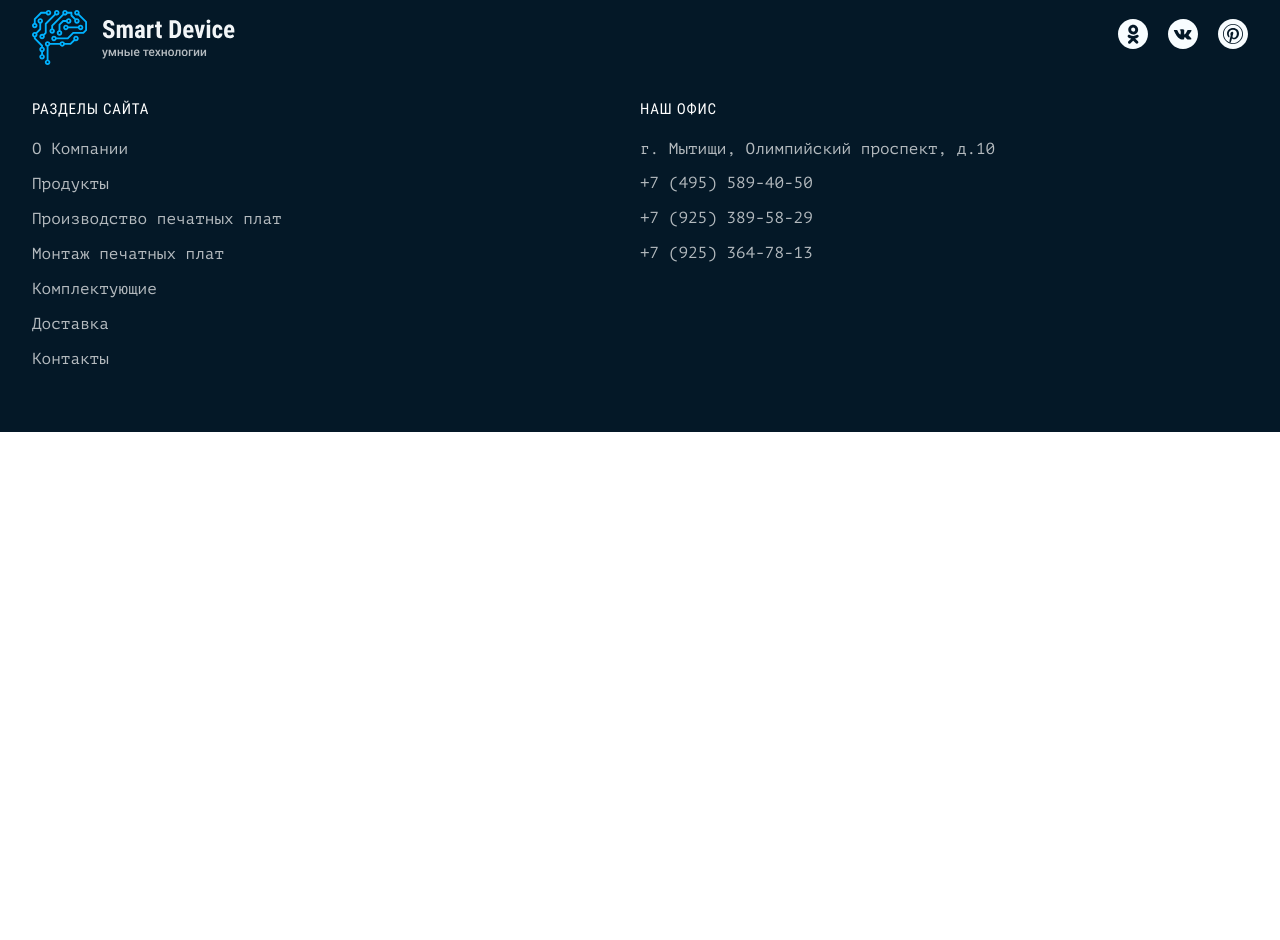
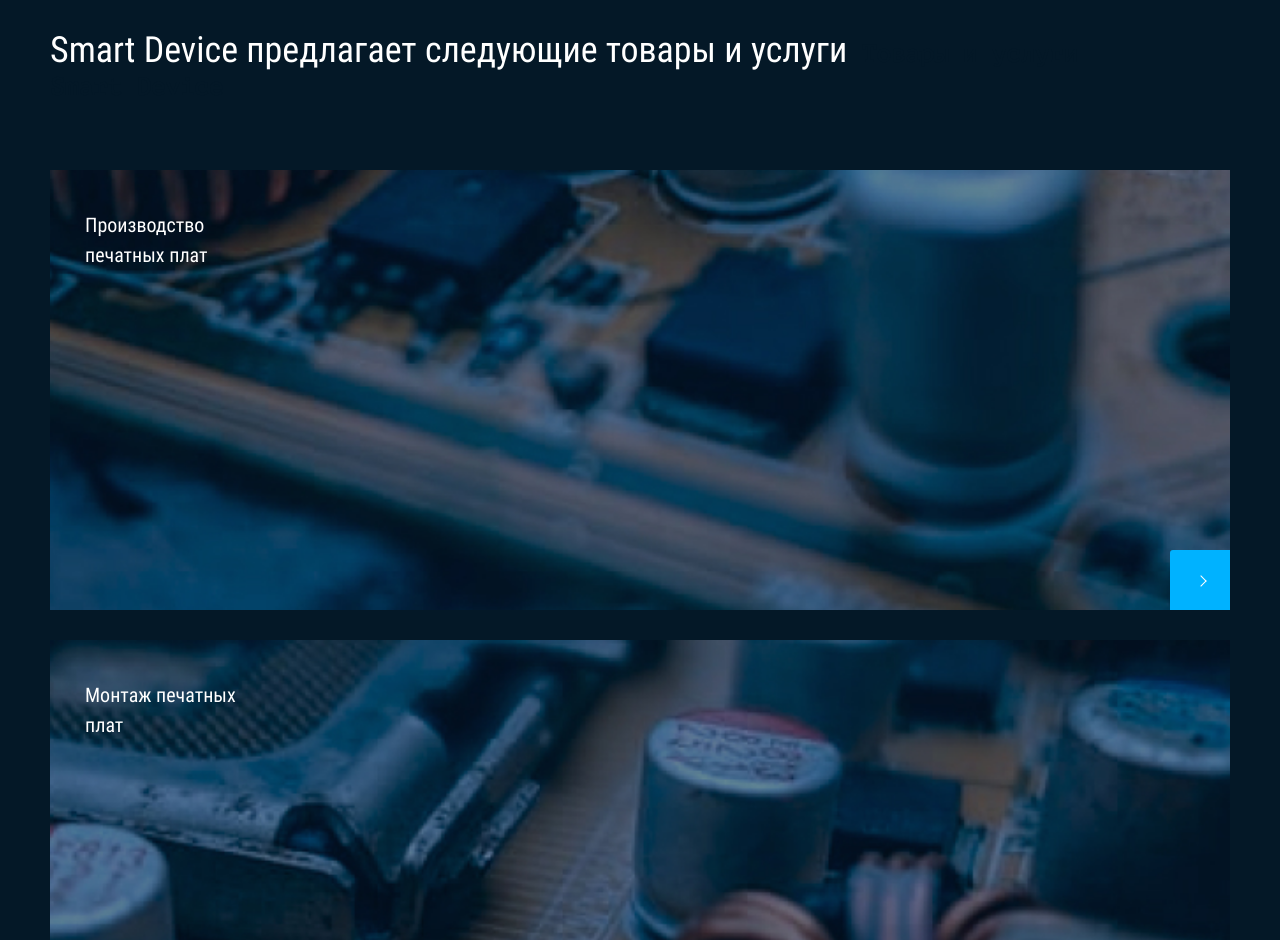
Before and after one commit to ArturLimaiko/SmartDevice, a website built with webpack: page source/index.html in a window 1280 px wide. Shown: the part 1860-2800 px from the top of the page. Before the commit the page ends 2292 px from the top, so only its background shows below. Built offline with nearby package versions, Linux system fonts and the light colour scheme; files whose address does not match are found by name.

Commit message:
выполнил верстку блока каталог услуг, не решил проблему с размерами картинок

```diff
--- a/source/index.html
+++ b/source/index.html
@@ -136,6 +136,7 @@
       </ul>
     </section>
 
+<!-- О компании -->
     <section class="about" >
       <div class="about__box" data-accordion="parent">
         <div class="about__content" data-accordion="element">
@@ -162,6 +163,60 @@
         </div>
       </div>
     </section>
+
+    <!-- Каталог услуг -->
+<section class="services">
+  <div class="services__container">
+    <h2 >
+      <span class="services__desktop">Smart Device предлагает следующие товары и услуги</span>
+      <span class="services__mobile">Товары и услуги <br> Smart Device</span>
+    </h2>
+    <ul class="services__list">
+      <li class="services__item services__item--one">
+        <a href="#" class="services__link">
+          <p>
+            Производство печатных плат
+          </p>
+          <picture>
+            <source media="(max-width:767px)" srcset="./img/mobile-catalog-first.png 1x, ./img/mobile-catalog-first@2x.png 2x" >
+            <source media="(max-width:1919px)" srcset="./img/catalog-first-tablet.jpg 1x, ./img/catalog-first-tablet@2x.jpg 2x" >
+            <img src="./img/catalog-first.jpg" srcset="./img/catalog-first@2x.jpg 2x" width="350" height="650" alt="Производство плат">
+          </picture>
+          <div class="services__button">
+            <span class="visually-hidden">Перейти на страницу каталога</span>
+          </div>
+        </a>
+      </li>
+      <li class="services__item services__item-two">
+        <a href="#" class="services__link">
+          <p>Монтаж печатных плат</p>
+          <picture>
+            <source media="(max-width:767px)" srcset="./img/mobile-catalog-second.png 1x, ./img/mobile-catalog-second@2x.png 2x" width="270" height="250">
+            <source media="(max-width: 1919px)" srcset="./img/catalog-second-tablet.jpg 1x, ./img/catalog-second-tablet@2x.jpg 2x" width="670" height="250">
+            <img src="./img/catalog-second.png" srcset="./img/catalog-second@2x.png 2x" width="350" height="650" alt="Монтаж плат">
+          </picture>
+          <div class="services__button">
+            <span class="visually-hidden">Перейти на страницу каталога</span>
+          </div>
+        </a>
+      </li>
+      <li class="services__item services__item--three">
+        <a href="#" class="services__link">
+          <p>Комплектующие для светотехники</p>
+          <picture>
+            <source media="(max-width:767px)" srcset="./img/mobile-catalog-third.png 1x, ./img/mobile-catalog-third.png@2x 2x" width="270" height="250">
+            <source media="(max-width: 1919px)" srcset="./img/catalog-third-tablet.jpg 1x, ./img/catalog-third-tablet@2x.jpg 2x" width="670" height="250">
+            <img src="./img/catalog-third.png" srcset="./img/catalog-third@2x.png" width="350" height="650" alt="Комплектующие">
+          </picture>
+          <div class="services__button">
+            <span class="visually-hidden">Перейти на страницу каталога</span>
+          </div>
+        </a>
+      </li>
+    </ul>
+  </div>
+</section>
+
       </main>
       <!-- Футер -->
       <footer class="footer">
--- /dev/null
+++ b/source/sass/blocks/services.scss
@@ -0,0 +1,137 @@
+.services__container {
+  background-color: $color-deep-pearl;
+  padding: 50px 350px 170px;
+  margin: 0 auto;
+
+  @media (max-width: ($vp-1920 - 1px)) {
+    padding: 50px;
+  }
+
+  @media (max-width: ($vp-768 - 1px)) {
+    padding: 50px 25px 86px;
+  }
+}
+
+.services__desktop {
+  font-family: $ff-roboto-condensed;
+  font-style: normal;
+  font-weight: 400;
+  font-size: 36px;
+  line-height: 51px;
+  color: $color-default-white;
+  margin: 0;
+  padding-left: 62px;
+
+  @media (max-width: ($vp-1920 - 1px)) {
+    padding: 0;
+  }
+
+  @media (max-width: ($vp-768 - 1px)) {
+    display: none;
+  }
+}
+
+.services__mobile {
+  @media (max-width: ($vp-768 - 1px)) {
+    display: block;
+    font-family: $ff-roboto-condensed;
+    font-style: normal;
+    font-weight: 400;
+    font-size: 28px;
+    line-height: 140.62%;
+    color: $color-default-white;
+    margin: 0;
+  }
+}
+
+.services__list {
+  display: grid;
+  grid-template-columns: repeat(3, 1fr);
+  list-style-type: none;
+  margin: 0 auto;
+  gap: 85px;
+  padding: 0;
+  padding-top: 50px;
+  max-width: 1220px;
+
+  @media (max-width: ($vp-1920 - 1px)) {
+    grid-template-columns: 1fr;
+    gap: 30px;
+  }
+}
+
+.services__item {
+  position: relative;
+}
+
+.services__link {
+  display: block;
+  height: 100%;
+
+
+  @media (max-width: ($vp-768 - 1px)) {
+    min-height: 250px;
+  }
+
+  @include hover-focus {
+    box-shadow: 0px 0px 23px 10px $color-deep-sky-blue-lightest;
+  }
+
+  @include active {
+    box-shadow: 0px 0px 23px 10px $color-deep-sky-blue-dark;
+    opacity: 0.7;
+  }
+
+  & p {
+    position: absolute;
+    width: 173px;
+    margin: 0;
+    color: $color-default-white;
+    font-family: $ff-roboto-condensed;
+    font-style: normal;
+    font-weight: 400;
+    font-size: 20px;
+    line-height: 150%;
+    top: 40px;
+    left: 35px;
+
+    @media (max-width: ($vp-768 - 1px)) {
+      font-size: 18px;
+      line-height: 167%;
+      top: 26px;
+      left: 30px;
+    }
+  }
+
+  & img {
+    object-fit: cover;
+    width: 100%;
+
+    @media (max-width: ($vp-768 - 1px)) {
+      height: 250px;
+    }
+  }
+}
+
+.services__button {
+  width: 60px;
+  height: 60px;
+  background-color: $color-deep-sky-blue;
+  display: block;
+  position: absolute;
+  right: 0;
+  bottom: 0;
+  border-top-left-radius: 3px;
+
+  &::after {
+    content: "";
+    position: absolute;
+    width: 8px;
+    height: 8px;
+    top: 45%;
+    left: 45%;
+    border: solid $color-default-white;
+    border-width: 0 1px 1px 0;
+    transform: rotate(-45deg);
+  }
+}
--- a/source/sass/style.scss
+++ b/source/sass/style.scss
@@ -26,6 +26,7 @@
 @import "blocks/general";
 @import "blocks/advantages";
 @import "blocks/about";
+@import "blocks/services";
 @import "blocks/footer";
 @import "blocks/social";
 @import "blocks/data-accordion";
--- a/source/sass/variables.scss
+++ b/source/sass/variables.scss
@@ -20,6 +20,7 @@ $color-whisper: #ebebeb;
 $color-whisper-darker: #e5e5e5;
 $color-deep-sky-blue: #00b2ff;
 $color-deep-sky-blue-light: #53d9fab6;
+$color-deep-sky-blue-lightest : rgba(0, 178, 255, 0.5);
 $color-deep-sky-blue-dark: #006eff;
 $color-deep-pearl: #041827;
 $color-deep-pearl-transparent: rgba(4, 20, 39, 0.15);
```
Also changed, not shown: build/css/style.css, build/css/style.min.css, build/img/catalog-first-tablet.jpg (added), build/img/catalog-first-tablet@2x.jpg (added), build/img/catalog-second-tablet.jpg (added), build/img/catalog-second-tablet@2x.jpg (added), build/img/catalog-third-tablet.jpg (added), build/img/catalog-third-tablet@2x.jpg (added), build/index.html, source/img/catalog-first-tablet.jpg (added), source/img/catalog-first-tablet@2x.jpg (added), source/img/catalog-second-tablet.jpg (added), source/img/catalog-second-tablet@2x.jpg (added), source/img/catalog-third-tablet.jpg (added), 1 more files, 1 other file.
